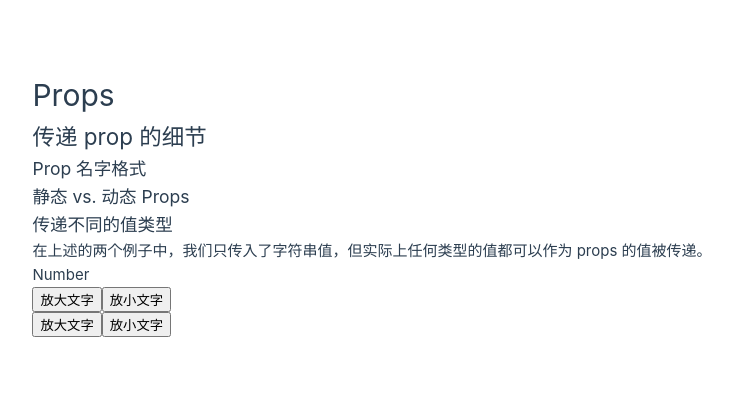
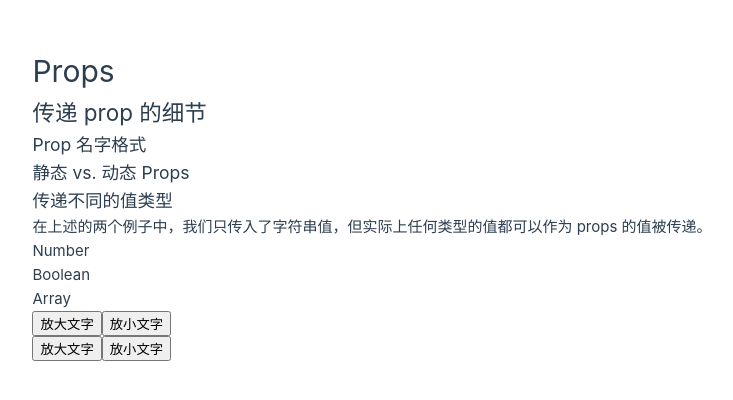
Before and after one commit to ShenlongDev/vue_xx, a Vue app: page / in a window 1280 px wide. Shown: the part 196-596 px from the top of the page, without its empty margins (268-1001 px from the left). Built offline with nearby package versions, Linux system fonts and the light colour scheme.

Commit message:
docs: 传递 prop的细节 5
- 传递 array

```diff
--- a/src/views/docs_component/ComponentProps.vue
+++ b/src/views/docs_component/ComponentProps.vue
@@ -6,11 +6,13 @@
   <h3>传递不同的值类型</h3>
   <p>在上述的两个例子中，我们只传入了字符串值，但实际上任何类型的值都可以作为 props 的值被传递。</p>
   <h4>Number</h4>
-  <!-- 虽然 `42` 是个常量，我们还是需要使用 v-bind -->
+  <h4>Boolean</h4>
+  <h4>Array</h4>
+  <!-- 虽然这个数组是个常量，我们还是需要使用 v-bind -->
   <!-- 因为这是一个 JavaScript 表达式而不是一个字符串 -->
-  <PostBlog :likes="42" />
+  <PostBlog :comment-ids="[234, 266, 273]" />
   <!-- 根据一个变量的值动态传入 -->
-  <PostBlog :likes="post.likes" />
+  <PostBlog :comment-ids="post.commentIds" />
 </template>
 
 <script setup>
@@ -19,6 +21,7 @@ import PostBlog from '@/components/PostBlog.vue'
 const post = {
   title: 'This is the first post',
   author: 'super dev',
-  likes: 5003
+  likes: 5003,
+  commentIds: [234, 266, 273]
 }
 </script>
```
